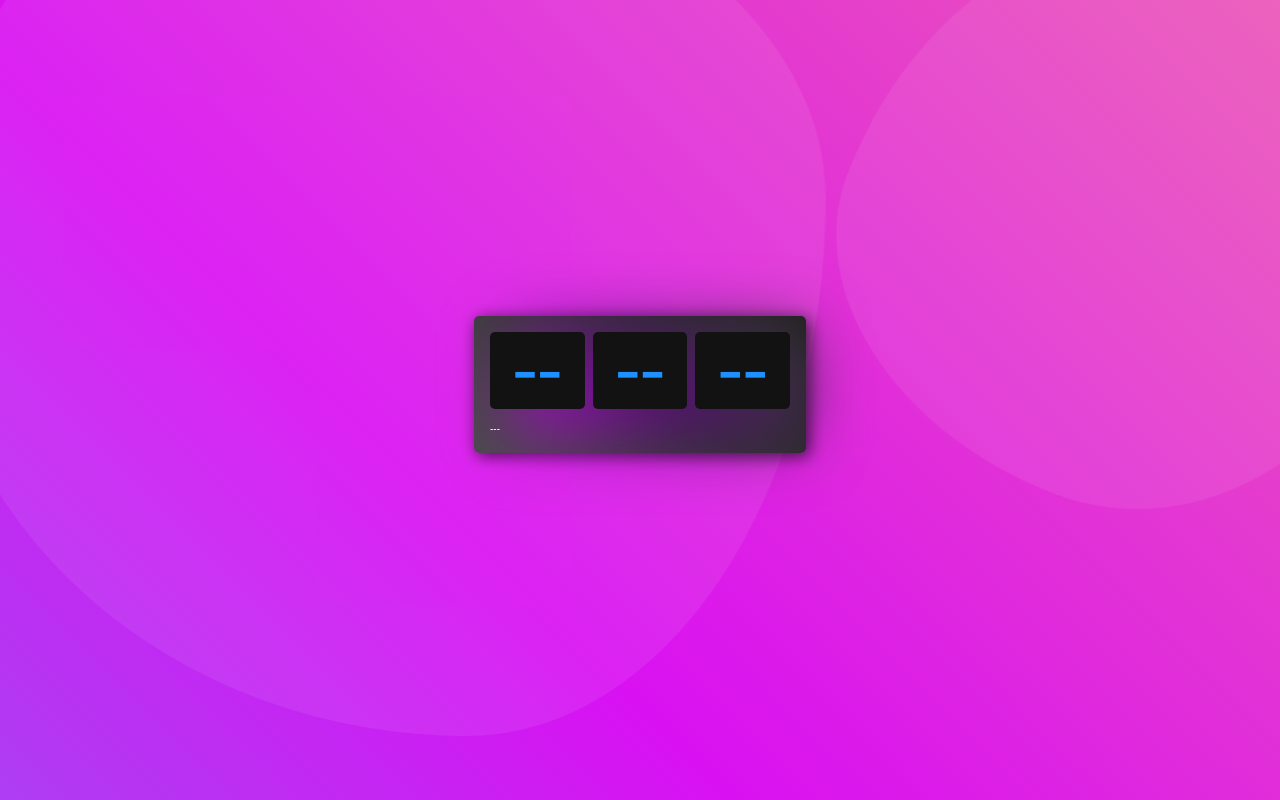
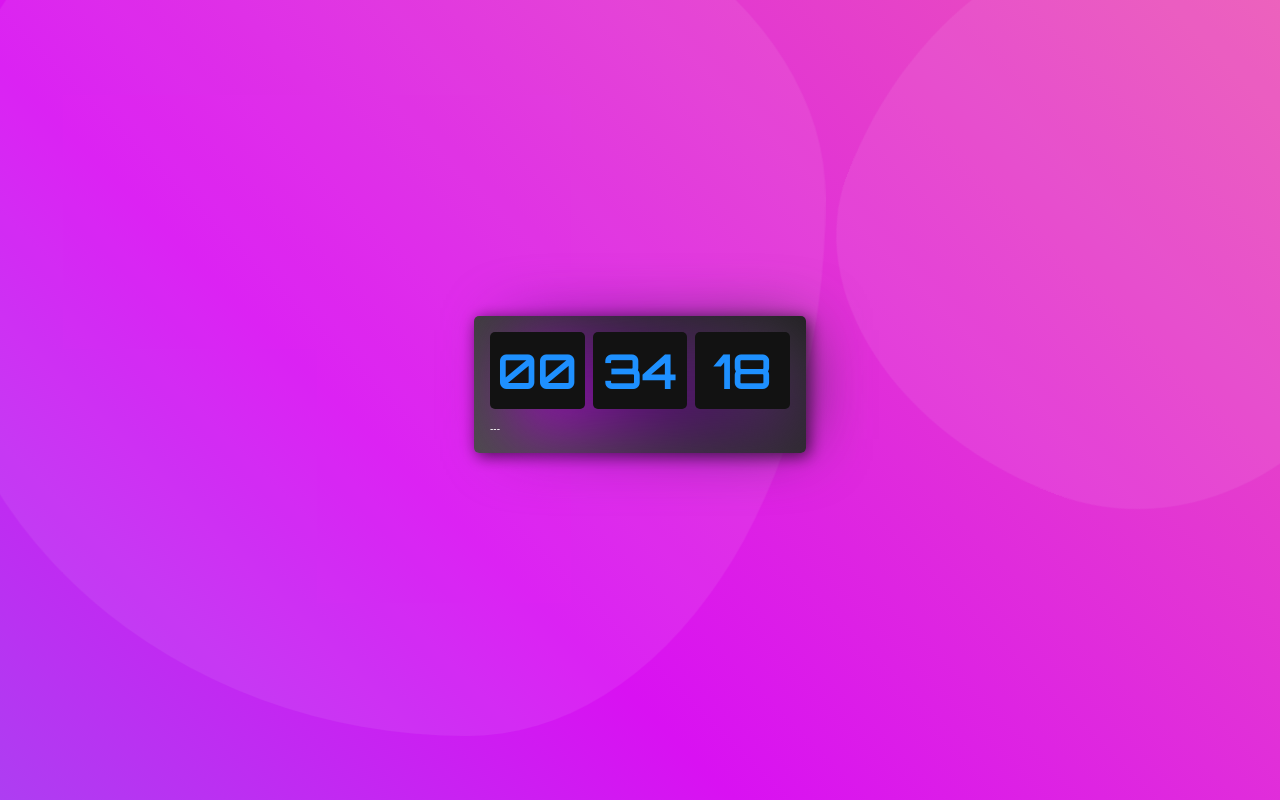
Before and after one commit to norianamijares/JS-Date, a plain HTML site: page index.html in a window 1280 px wide. Shown: the top 800 px of the page. Drawn offline with Linux system fonts and the light colour scheme.

Commit message:
Reloj en progreso

```diff
--- a/index.html
+++ b/index.html
@@ -10,16 +10,18 @@
     <div class="date-wrapper">
       <div class="clock">
         <div class="hour-wrapper">
-          <div class="hour">--</div>
+          <div class="hour" id="hora">--</div>
         </div>
+
         <div class="min-wrapper">
-          <div class="min">--</div>
+          <div class="min" id="minuto">--</div>
         </div>
+
         <div class="sec-wrapper">
-          <div class="sec">--</div>
+          <div class="sec" id="segundo">--</div>
         </div>
       </div>
-      <div class="date otro nuevo" title="Hola">---</div>
+      <div class="date" title="Hola">---</div>
     </div>
 
     <script src="/js/date.js"></script>
--- a/js/date.js
+++ b/js/date.js
@@ -0,0 +1,43 @@
+const hourHTML = document.getElementById("hora");
+const minuteHTML = document.getElementById("minuto");
+const secondHTML = document.getElementById("segundo");
+
+const fecha = new Date();
+
+let hora = fecha.getHours();
+
+if (hora < 10) {
+  // Deberíamos agregar un 0 por delante al valor de la hora
+  hora = "0" + hora; // "02"
+}
+
+// Insertar la hora en el HTML
+hourHTML.innerText = hora;
+
+let minute = fecha.getMinutes();
+
+if (minute < 10) {
+  minute = "0" + minute;
+}
+
+// Insertar los minutos en el HTML
+minuteHTML.innerText = minute;
+
+let second = fecha.getSeconds();
+
+if (second < 10) {
+  second = "0" + second;
+}
+
+// Insertar los segundos en el HTML
+secondHTML.innerText = second;
+
+console.log("Comenzando timeout");
+
+setTimeout(function () {
+  console.log("Función de Timeout ejecutado");
+}, 5000);
+
+setInterval(function () {
+  console.log("Intervalo ejecutado");
+}, 2000);
```
